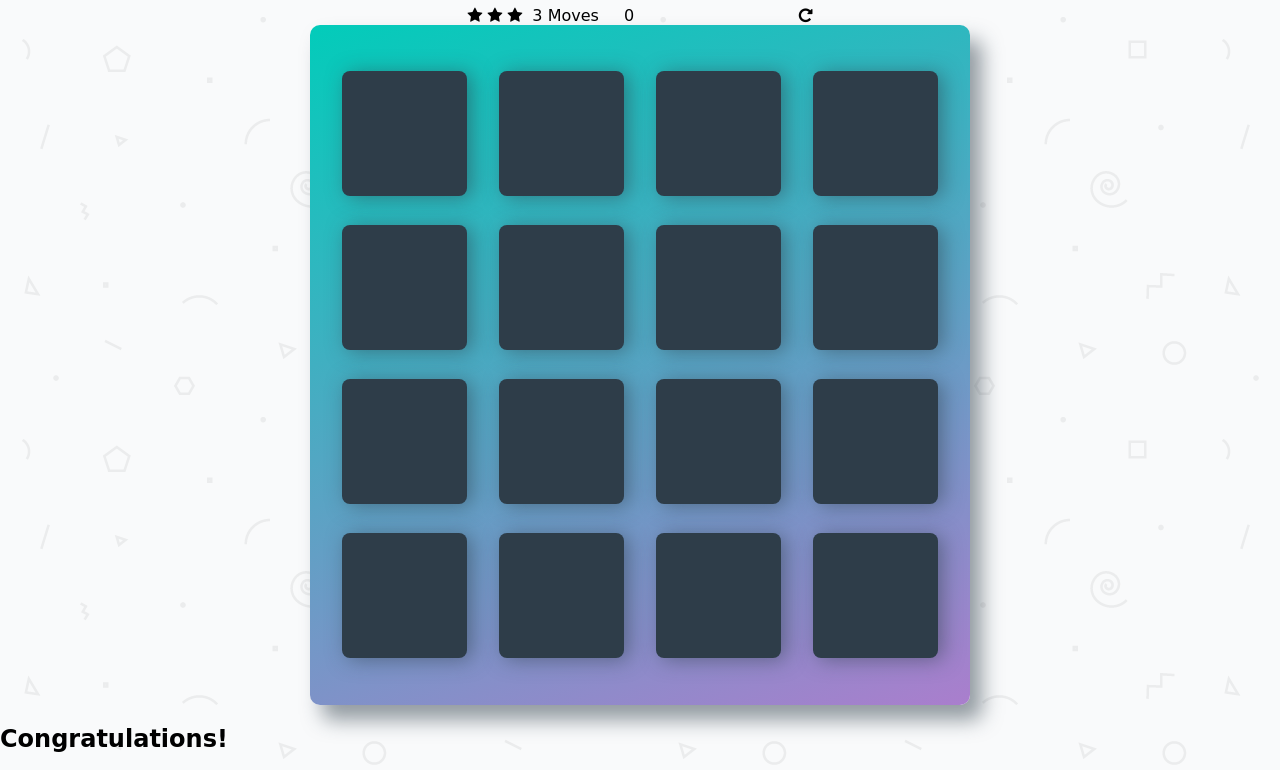
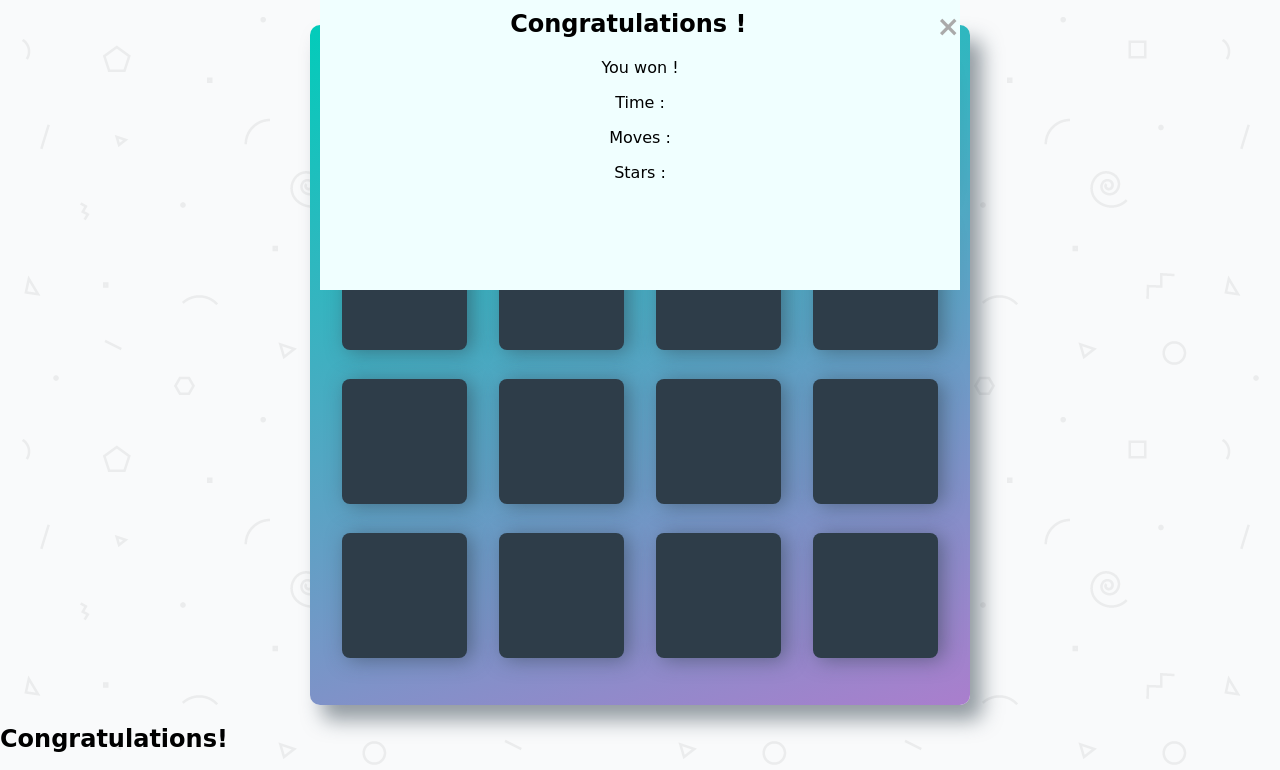
Before and after one commit to leahpjoyce/Memory-Game, a plain HTML site: page index.html in a window 1280 px wide. Shown: the part 80-850 px from the top of the page. Drawn offline with nearby package versions, Linux system fonts and the light colour scheme; a web font is replaced by a local one.

Commit message:
feat: add modal elements

```diff
--- a/index.html
+++ b/index.html
@@ -36,6 +36,18 @@
 
         <ul class="deck"></ul>
 
+        <div id="myModal" class="modal">
+
+            <div class="modal-context">
+               <span class="close">&times;</span>
+               <h2 class="modal-title">Congratulations !</h2>
+               <p class="modal-message">You won !</p>
+               <p>Time :</p>
+               <p>Moves :</p>
+               <p> Stars :</p>
+            </div>
+
+        </div>
     </div>
 
     <script src="js/app.js"></script>
```
